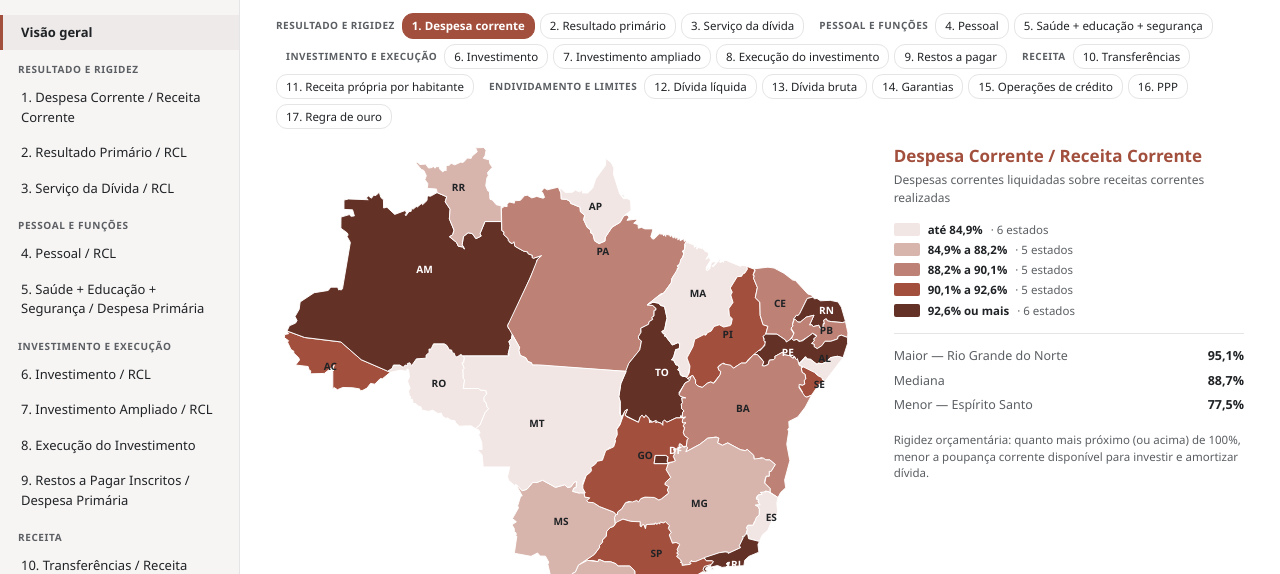
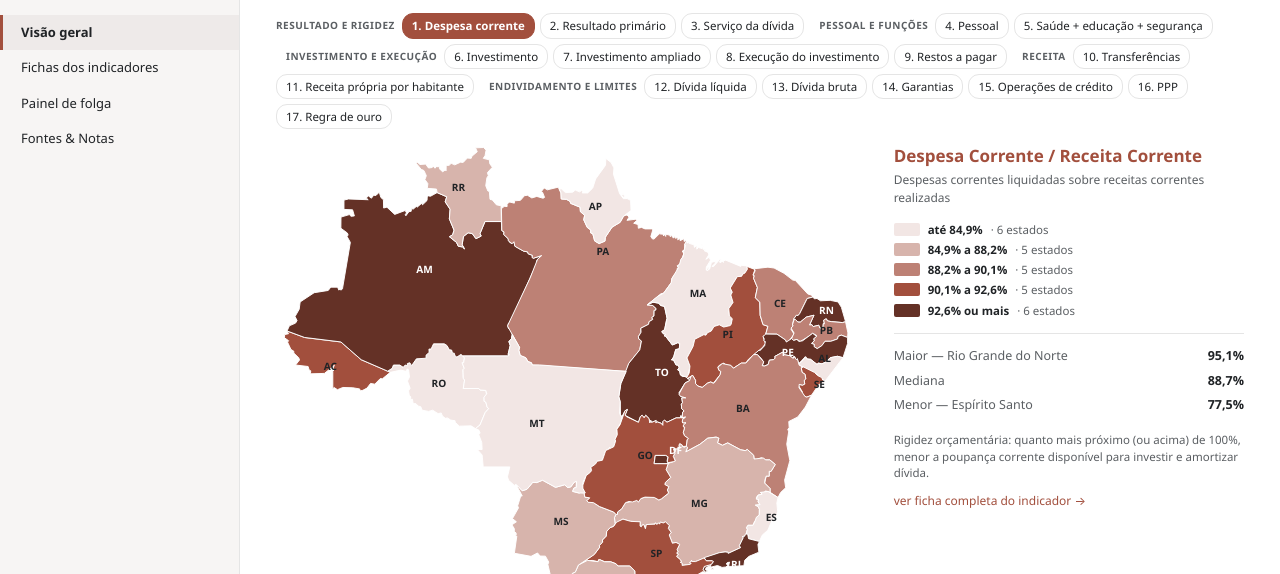
Before and after one commit to couri-consult/radar-fiscal-estados, a plain HTML site: page index.html in a window 1280 px wide. Shown: the part 226-800 px from the top of the page. Drawn offline with Linux system fonts and the light colour scheme.

Commit message:
Substitui as 17 seções de ranking por fichas dos indicadores
Com o mapa e a distribuição na visão geral, o ranking em barras de cada seção passou a
repetir o que já se vê ali — e, para ranking publicável, as figuras em figuras/ cumprem
melhor o papel. O que as seções tinham de único era o rastro do número.

As 17 seções viram uma seção só, com uma ficha recolhível por indicador: fórmula, leitura
integral, fonte, limite legal e memória de cálculo com numerador e denominador por estado.
A navegação cai de 20 itens para 4 e o painel encurta, sem perder nada auditável. O painel
lateral do mapa ganha link direto para a ficha do indicador exibido.

Remove o código do gráfico de barras (chart, barClass, niceStep) e o CSS correspondente,
que ficaram sem uso.

Co-Authored-By: Claude Opus 5 <noreply@anthropic.com>

```diff
--- a/index.html
+++ b/index.html
@@ -146,6 +146,8 @@
   .ind-nome { font-size: 17px; font-weight: 700; color: var(--accent); line-height: 1.25; }
   .ind-sub  { font-size: 12px; color: var(--muted); margin: 4px 0 14px 0; }
   .ind-nota { font-size: 11.5px; color: var(--muted); margin-top: 14px; line-height: 1.45; }
+  .ver-ficha { display: inline-block; margin-top: 10px; font-size: 12px; color: var(--accent); text-decoration: none; }
+  .ver-ficha:hover { text-decoration: underline; }
 
   .escala { display: flex; flex-direction: column; gap: 3px; margin-bottom: 14px; }
   .escala .faixa { display: flex; align-items: center; gap: 8px; font-size: 11.5px; }
@@ -186,6 +188,27 @@
     .strip .lim { font-size: 9px; }
   }
 
+  /* === FICHAS DOS INDICADORES === */
+  h3.fgrupo {
+    font-size: 11px; text-transform: uppercase; letter-spacing: .6px; color: var(--muted);
+    border: 0; margin: 22px 0 6px 0; padding: 0; font-weight: 700;
+  }
+  h3.fgrupo:first-child { margin-top: 10px; }
+  details.ficha { margin: 0 0 4px 0; border: 1px solid var(--line); border-radius: 3px; background: var(--bg); }
+  details.ficha[open] { border-color: var(--accent); }
+  details.ficha > summary {
+    display: flex; align-items: baseline; gap: 10px; padding: 9px 12px; cursor: pointer;
+    font-weight: 400; color: var(--ink); font-size: 13px;
+  }
+  details.ficha > summary:hover { background: var(--panel); }
+  details.ficha .fnum { color: var(--muted); font-size: 11.5px; min-width: 16px; font-variant-numeric: tabular-nums; }
+  details.ficha .ftit { font-weight: 700; color: var(--accent); flex: 1; }
+  details.ficha .fres { font-size: 11.5px; color: var(--muted); font-variant-numeric: tabular-nums; text-align: right; }
+  details.ficha .fres b { color: var(--ink); font-weight: 700; }
+  details.ficha .fcorpo { padding: 2px 14px 12px 14px; border-top: 1px solid var(--line); }
+  details.ficha .flongo { font-weight: 600; margin: 10px 0 8px 0; }
+  details.ficha .kpi-grid { grid-template-columns: repeat(auto-fit, minmax(150px, 1fr)); }
+
   /* === CALLOUT === */
   .callout {
     background: var(--hl); border-left: 4px solid var(--accent);
@@ -207,7 +230,6 @@
   }
 
   /* === RANKING (SVG) === */
-  .chart-wrap { margin: 14px 0; }
   .chart-tools { display: flex; gap: 8px; align-items: center; margin: 8px 0; font-size: 12px; color: var(--muted); flex-wrap: wrap; }
   .btn {
     font: inherit; font-size: 12px; padding: 4px 10px; border: 1px solid var(--line);
@@ -219,21 +241,10 @@
   .legend i { display: inline-block; width: 12px; height: 12px; border-radius: 2px; }
   svg { max-width: 100%; height: auto; }
   svg text { font-family: "Aptos", "Segoe UI Variable Text", "Segoe UI", -apple-system, Roboto, Helvetica, Arial, sans-serif; }
-  svg .rk  { font-size: 10px; fill: var(--muted); }
-  svg .uf  { font-size: 12px; font-weight: 600; fill: var(--ink); }
   svg .nm  { font-size: 10px; fill: var(--muted); }
-  svg .lbl { font-size: 11.5px; font-weight: 700; fill: var(--ink); }
-  svg .lbl.inside { fill: #fff; }
   svg .ax  { stroke: var(--line); stroke-width: 1; }
-  svg .zero { stroke: var(--ink); stroke-width: 1; }
-  svg .ref { stroke: var(--escuro); stroke-width: 1.2; stroke-dasharray: 4 3; }
-  svg .reflbl { font-size: 10px; fill: var(--escuro); font-weight: 600; }
   svg .med { stroke: var(--muted); stroke-width: 1; stroke-dasharray: 2 3; }
   svg .medlbl { font-size: 10px; fill: var(--muted); }
-  svg .bar { fill: var(--accent); }
-  svg .bar.bad { fill: var(--escuro); }   /* acima da referência legal */
-  svg .bar.good { fill: var(--claro); }   /* folga: DCL negativa */
-  svg .row:hover .bar { opacity: 0.8; }
 
   /* === UTILITÁRIOS === */
   ul.tight { margin: 6px 0; padding-left: 22px; }
@@ -249,6 +260,8 @@
     nav { position: relative; height: auto; }
     main { padding: 16px; max-width: 100vw; overflow-x: hidden; }
     .kpi-grid.six { grid-template-columns: 1fr 1fr; }
+    details.ficha > summary { flex-wrap: wrap; }
+    details.ficha .fres { width: 100%; text-align: left; }
     .header-bar { flex-direction: column; align-items: flex-start; }
     .meta { text-align: left; }
     .chart-wrap { overflow-x: auto; }
@@ -280,9 +293,9 @@
     </div>
     <ul id="nav-list">
       <li><a href="#visao" class="navlink active">Visão geral</a></li>
-      <li class="grp" id="nav-grp-sintese">Síntese</li>
-      <li><a href="#folga" class="navlink" id="nav-folga">Painel de folga</a></li>
-      <li><a href="#fontes" class="navlink" id="nav-fontes">Fontes &amp; Notas</a></li>
+      <li><a href="#fichas-sec" class="navlink">Fichas dos indicadores</a></li>
+      <li><a href="#folga" class="navlink">Painel de folga</a></li>
+      <li><a href="#fontes" class="navlink">Fontes &amp; Notas</a></li>
     </ul>
   </nav>
 
@@ -311,6 +324,7 @@
           <div class="escala" id="mapa-escala"></div>
           <div class="extremos" id="mapa-extremos"></div>
           <div class="ind-nota" id="mapa-nota"></div>
+          <a class="ver-ficha" id="ver-ficha" href="#fichas-sec">ver ficha completa do indicador →</a>
         </aside>
       </div>
 
@@ -329,7 +343,19 @@
       <p class="src" id="visao-src"></p>
     </section>
 
-    <!-- === SEÇÕES 1–6: geradas por JS a partir de DATA.indicadores === -->
+    <!-- === FICHAS DOS INDICADORES === -->
+    <section id="fichas-sec" class="section">
+      <div class="header-bar">
+        <h2>Fichas dos indicadores</h2>
+        <span class="meta">17 indicadores · definição, fonte e memória de cálculo</span>
+      </div>
+      <div class="thesis">
+        <span class="tag">Para que serve esta seção</span>
+        <p style="margin: 6px 0 0 0;">Cada ficha traz como o indicador é calculado, de qual demonstrativo vem, o limite legal quando existe e a tabela com numerador e denominador por estado — o rastro que permite conferir qualquer número do painel. Os rankings e a comparação entre estados estão na <a href="#visao" class="navlink">visão geral</a>.</p>
+      </div>
+      <div class="chart-tools"><button class="btn" id="abrir-tudo" data-estado="fechado">abrir todas</button></div>
+      <div id="fichas"></div>
+    </section>
 
     <!-- === PAINEL DE FOLGA === -->
     <section id="folga" class="section">
@@ -435,70 +461,6 @@ const DATA = {"ano": 2025, "gerado": "02/10/2026", "estados": [{"uf": "AC", "nom
     ok.forEach((e, i) => RANK[ind.k][e.uf] = i + 1);
   });
 
-  // Classe semântica da barra (só onde há referência objetiva)
-  function barClass(ind, v) {
-    if (ind.k === 'i6_dcl_rcl') return v > 200 ? 'bad' : (v < 0 ? 'good' : '');
-    if (ind.k === 'i4_despcorr_reccorr') return v >= 100 ? 'bad' : '';
-    return '';
-  }
-
-  function niceStep(span) {
-    const raw = span / 6, p = Math.pow(10, Math.floor(Math.log10(raw)));
-    const m = raw / p;
-    return (m < 1.5 ? 1 : m < 3 ? 2 : m < 7 ? 5 : 10) * p;
-  }
-
-  // === GRÁFICO DE RANKING (SVG) ===
-  function chart(ind, desc) {
-    const rows = E.filter(e => e[ind.k] != null).sort((a, b) => desc ? b[ind.k] - a[ind.k] : a[ind.k] - b[ind.k]);
-    const nd = E.filter(e => e[ind.k] == null);
-    const W = 920, RH = 22, PAD_T = 26, PAD_B = 16, LX = 200, RX = 70;
-    const H = PAD_T + rows.length * RH + PAD_B;
-    const vals = rows.map(r => r[ind.k]);
-    let lo = Math.min(0, ...vals), hi = Math.max(0, ...vals);
-    if (ind.ref != null) hi = Math.max(hi, ind.ref);
-    const med = mediana(vals);
-    const span = (hi - lo) || 1;
-    const x = v => LX + (v - lo) / span * (W - LX - RX);
-    const x0 = x(0);
-    let s = `<svg viewBox="0 0 ${W} ${H}" width="${W}" role="img" aria-label="Ranking ${esc(ind.titulo)}">`;
-    // grade
-    const step = niceStep(span);
-    for (let g = Math.ceil(lo / step) * step; g <= hi + 1e-9; g += step) {
-      s += `<line class="ax" x1="${x(g)}" y1="${PAD_T - 6}" x2="${x(g)}" y2="${H - PAD_B}"/>`;
-      s += `<text class="nm" x="${x(g)}" y="${PAD_T - 10}" text-anchor="middle">${g.toLocaleString('pt-BR')}${ind.unidade === 'R$' ? '' : '%'}</text>`;
-    }
-    // mediana
-    s += `<line class="med" x1="${x(med)}" y1="${PAD_T - 6}" x2="${x(med)}" y2="${H - PAD_B}"/>`;
-    s += `<text class="medlbl" x="${x(med) + 3}" y="${H - PAD_B + 11}">mediana ${val(ind, med)}</text>`;
-    // referência
-    if (ind.ref != null) {
-      s += `<line class="ref" x1="${x(ind.ref)}" y1="${PAD_T - 6}" x2="${x(ind.ref)}" y2="${H - PAD_B}"/>`;
-      s += `<text class="reflbl" x="${x(ind.ref) - 3}" y="${H - PAD_B + 11}" text-anchor="end">${esc(ind.ref_label)}</text>`;
-    }
-    rows.forEach((r, i) => {
-      const y = PAD_T + i * RH, v = r[ind.k], rk = RANK[ind.k][r.uf];
-      const bx = Math.min(x0, x(v)), bw = Math.abs(x(v) - x0);
-      const cls = barClass(ind, v);
-      const label = val(ind, v);
-      const labelW = label.length * 7 + 8;
-      const inside = bw > labelW + 6 && v >= 0;
-      const lx = v >= 0 ? (inside ? x(v) - 5 : x(v) + 5) : bx - 5;
-      const anchor = (v >= 0 && !inside) ? 'start' : 'end';
-      s += `<g class="row"><title>${esc(r.nome)}: ${label} (${ord(rk)} de ${rows.length})</title>`;
-      s += `<text class="rk" x="${LX - 172}" y="${y + 15}" text-anchor="end">${ord(rk)}</text>`;
-      s += `<text class="uf" x="${LX - 162}" y="${y + 15}">${r.uf}</text>`;
-      s += `<text class="nm" x="${LX - 132}" y="${y + 15}">${esc(r.nome)}</text>`;
-      s += `<rect class="bar ${cls}" x="${bx}" y="${y + 3}" width="${Math.max(bw, 0.5)}" height="${RH - 6}" rx="1"/>`;
-      s += `<text class="lbl ${inside ? 'inside' : ''}" x="${lx}" y="${y + 15}" text-anchor="${anchor}">${label}</text>`;
-      s += `</g>`;
-    });
-    s += `<line class="zero" x1="${x0}" y1="${PAD_T - 6}" x2="${x0}" y2="${H - PAD_B}"/>`;
-    s += `</svg>`;
-    if (nd.length) s += `<p class="src">Sem dado: ${nd.map(e => e.uf).join(', ')}.</p>`;
-    return s;
-  }
-
   function memTable(ind) {
     const rows = E.filter(e => e[ind.k] != null).sort((a, b) => b[ind.k] - a[ind.k]);
     const extra = ind.k === 'i3_pessoal_rcl' ? '<th class="num">DTP/RCL — RGF (LRF)</th>'
@@ -515,37 +477,23 @@ const DATA = {"ano": 2025, "gerado": "02/10/2026", "estados": [{"uf": "AC", "nom
     return s + '</tbody></table>';
   }
 
-  // === SEÇÕES 1–6 ===
-  const main = document.getElementById('main'), navList = document.getElementById('nav-list');
-  const navAncora = document.getElementById('nav-grp-sintese');
-  let grupoAtual = null;
-  IND.forEach((ind, idx) => {
-    const n = idx + 1, id = 'ind' + n;
-    if (ind.grupo !== grupoAtual) {                     // cabeçalho de dimensão na navegação
-      grupoAtual = ind.grupo;
-      const h = document.createElement('li');
-      h.className = 'grp'; h.textContent = ind.grupo;
-      navList.insertBefore(h, navAncora);
-    }
-    const li = document.createElement('li');
-    li.innerHTML = `<a href="#${id}" class="navlink">${n}. ${esc(ind.titulo)}</a>`;
-    navList.insertBefore(li, navAncora);
-
+  // === FICHAS DOS INDICADORES ===
+  // Uma ficha por indicador: o que define o número (fórmula, fonte, limite) e o que
+  // permite auditá-lo (memória de cálculo). O ranking visual fica na visão geral.
+  function ficha(ind, n) {
     const vals = E.filter(e => e[ind.k] != null);
     const top = vals.reduce((a, b) => b[ind.k] > a[ind.k] ? b : a);
     const bot = vals.reduce((a, b) => b[ind.k] < a[ind.k] ? b : a);
     const med = mediana(vals.map(e => e[ind.k]));
-    const sn = vals.reduce((s, e) => s + (e[ind.num] || 0), 0), sd = vals.reduce((s, e) => s + (e[ind.den] || 0), 0);
+    const sn = vals.reduce((t, e) => t + (e[ind.num] || 0), 0);
+    const sd = vals.reduce((t, e) => t + (e[ind.den] || 0), 0);
     const agg = sd ? (ind.unidade === 'R$' ? sn / sd : 100 * sn / sd) : null;
-
-    const sec = document.createElement('section');
-    sec.id = id; sec.className = 'section';
-    sec.innerHTML = `
-      <div class="header-bar">
-        <h2>${n}. ${esc(ind.titulo)}</h2>
-        <span class="meta">${esc(ind.grupo)} · ${esc(ind.fonte)}</span>
-      </div>
-      <p style="margin:4px 0 8px 0;"><strong>${esc(ind.longo)}</strong></p>
+    const nd = E.filter(e => e[ind.k] == null);
+    return `<details class="ficha" id="ficha${n}">
+      <summary><span class="fnum">${n}</span><span class="ftit">${esc(ind.titulo)}</span>` +
+      `<span class="fres">mediana <b>${val(ind, med)}</b> · ${top.uf} ${val(ind, top[ind.k])} → ${bot.uf} ${val(ind, bot[ind.k])}</span></summary>
+      <div class="fcorpo">
+        <p class="flongo">${esc(ind.longo)}</p>
         <div class="formula">${esc(ind.formula)}</div>
         <div class="kpi-grid">
           <div class="kpi"><div class="label">Maior — ${top.uf}</div><div class="value">${val(ind, top[ind.k])}</div><div class="delta">${esc(top.nome)}</div></div>
@@ -553,28 +501,30 @@ const DATA = {"ano": 2025, "gerado": "02/10/2026", "estados": [{"uf": "AC", "nom
           <div class="kpi"><div class="label">Mediana (${vals.length} UFs)</div><div class="value">${val(ind, med)}</div><div class="delta">valor central da distribuição</div></div>
           <div class="kpi"><div class="label">${ind.unidade === 'R$' ? 'Média ponderada' : 'Agregado dos estados'}</div><div class="value">${val(ind, agg)}</div><div class="delta">soma dos numeradores ÷ soma dos denominadores</div></div>
         </div>
-      <div class="chart-tools">
-        <span>Ordem:</span>
-        <button class="btn on" data-desc="1">maior → menor</button>
-        <button class="btn" data-desc="0">menor → maior</button>
-        ${ind.ref != null ? `<span class="legend"><i style="background:var(--escuro)"></i> acima da referência</span>` : ''}
-        ${ind.k === 'i6_dcl_rcl' ? `<span class="legend"><i style="background:var(--claro)"></i> DCL negativa (caixa e haveres &gt; dívida)</span>` : ''}
+        ${ind.ref != null ? `<div class="callout"><strong>Referência:</strong> ${esc(ind.ref_label)}.</div>` : ''}
+        <p><strong>Leitura.</strong> ${esc(ind.leitura)}</p>
+        ${nd.length ? `<p class="src">Sem dado publicado: ${nd.map(e => e.uf).join(', ')}.</p>` : ''}
+        <details><summary>Memória de cálculo (R$ bilhões)</summary>${memTable(ind)}</details>
+        <p class="src">Fonte: ${esc(ind.fonte)} ${CREDITO}</p>
       </div>
-      <div class="chart-wrap"></div>
-      <p><strong>Leitura.</strong> ${esc(ind.leitura)}</p>
-      <details>
-        <summary>Memória de cálculo (R$ bilhões)</summary>
-        ${memTable(ind)}
-      </details>
-      <p class="src">Fonte: ${esc(ind.fonte)} ${CREDITO}</p>`;
-    main.insertBefore(sec, document.getElementById('folga'));
-    const wrap = sec.querySelector('.chart-wrap');
-    wrap.innerHTML = chart(ind, true);
-    sec.querySelectorAll('.btn').forEach(b => b.addEventListener('click', () => {
-      sec.querySelectorAll('.btn').forEach(o => o.classList.remove('on')); b.classList.add('on');
-      wrap.innerHTML = chart(ind, b.dataset.desc === '1');
-    }));
+    </details>`;
+  }
+
+  (function montaFichas() {
+    let g = null, html = '';
+    IND.forEach((ind, i) => {
+      if (ind.grupo !== g) { g = ind.grupo; html += `<h3 class="fgrupo">${esc(g)}</h3>`; }
+      html += ficha(ind, i + 1);
     });
+    document.getElementById('fichas').innerHTML = html;
+    // abrir/fechar todas
+    document.getElementById('abrir-tudo').addEventListener('click', ev => {
+      const abrir = ev.target.dataset.estado !== 'aberto';
+      document.querySelectorAll('.ficha').forEach(d => d.open = abrir);
+      ev.target.dataset.estado = abrir ? 'aberto' : 'fechado';
+      ev.target.textContent = abrir ? 'fechar todas' : 'abrir todas';
+    });
+  })();
 
   // === VISÃO GERAL: MAPA, DISTRIBUIÇÃO E TABELA ===
   const perRreo = [...new Set(E.map(e => e.periodo_rreo))], perRgf = [...new Set(E.map(e => e.periodo_rgf))];
@@ -670,6 +620,13 @@ const DATA = {"ano": 2025, "gerado": "02/10/2026", "estados": [{"uf": "AC", "nom
       `<div><span class="rot">Mediana</span><span class="vlr">${val(ind, mediana(ok.map(e => e[ind.k])))}</span></div>` +
       `<div><span class="rot">Menor — ${esc(bot.nome)}</span><span class="vlr">${val(ind, bot[ind.k])}</span></div>`;
     document.getElementById('mapa-nota').textContent = ind.leitura.split('. ')[0] + '.';
+    document.getElementById('ver-ficha').onclick = ev => {
+      ev.preventDefault();
+      mostrar('#fichas-sec');
+      const f = document.getElementById('ficha' + (IND.indexOf(ind) + 1));
+      f.open = true;
+      f.scrollIntoView({block: 'center', behavior: 'smooth'});
+    };
   }
 
   // Distribuição em colmeia: proporção preservada (círculos de verdade) e pontos que
@@ -862,7 +819,7 @@ const DATA = {"ano": 2025, "gerado": "02/10/2026", "estados": [{"uf": "AC", "nom
   // === NAVEGAÇÃO ===
   const links = document.querySelectorAll('.navlink');
   const sections = document.querySelectorAll('.section');
-  function show(hash) {
+  function mostrar(hash) {
     const id = hash.replace('#', '');
     if (!document.getElementById(id)) return;
     sections.forEach(s => s.classList.toggle('active', s.id === id));
@@ -872,9 +829,9 @@ const DATA = {"ano": 2025, "gerado": "02/10/2026", "estados": [{"uf": "AC", "nom
   links.forEach(a => a.addEventListener('click', e => {
     e.preventDefault();
     history.replaceState(null, '', a.getAttribute('href'));
-    show(a.getAttribute('href'));
+    mostrar(a.getAttribute('href'));
   }));
-  if (window.location.hash) show(window.location.hash);
+  if (window.location.hash) mostrar(window.location.hash);
 </script>
 </body>
 </html>
```
Also changed, not shown: scripts/painel_template.html (+86 -129 lines), 1 other file. Lines whose indentation alone changed are shown as unchanged.
